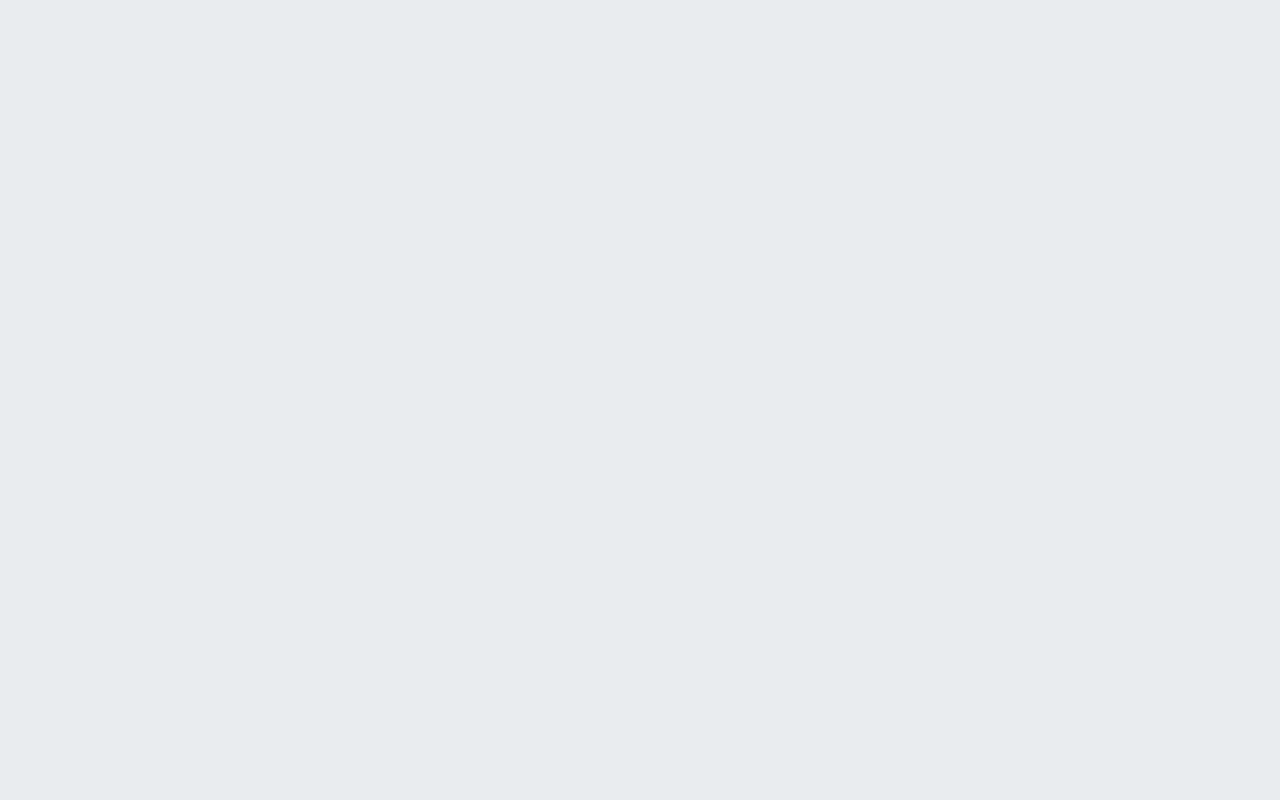
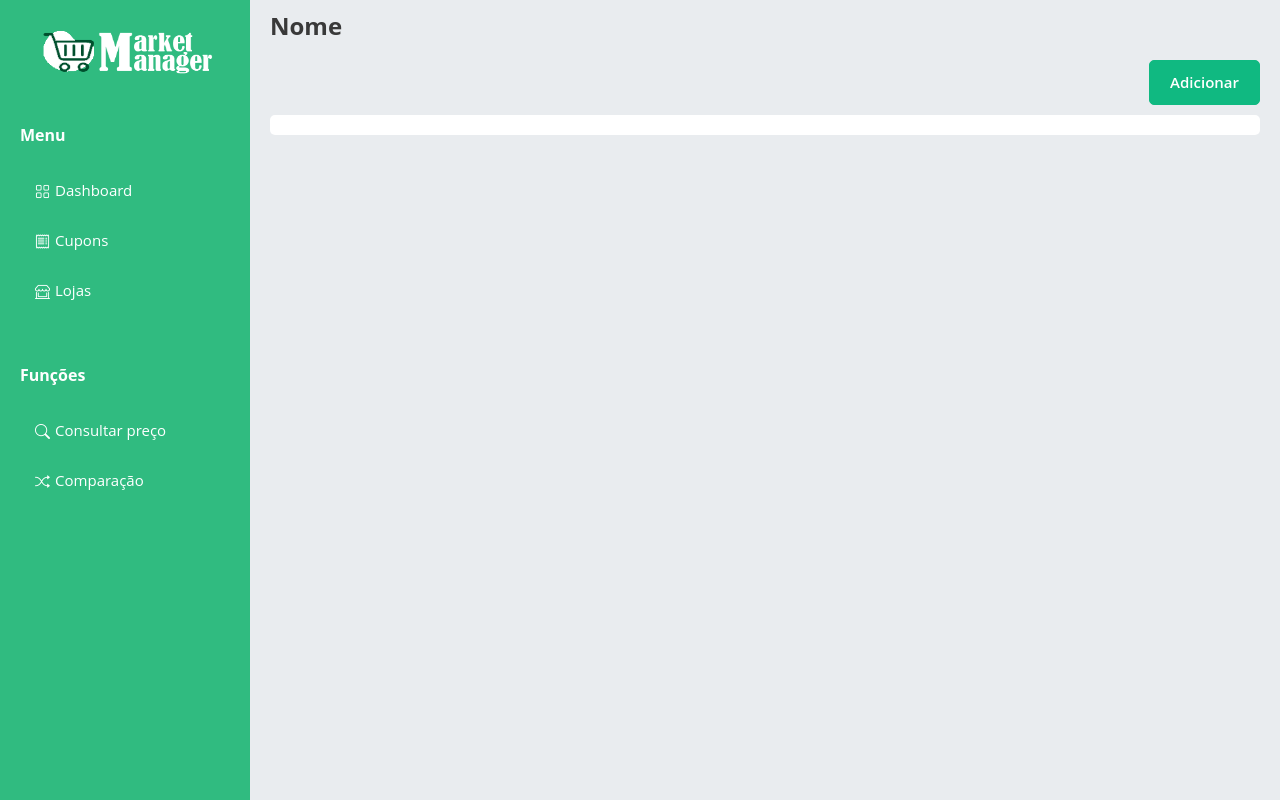
Before and after one commit to BrunoGurris/app.vue.marketmanager, a Vue app: page /lojas in a window 1280 px wide. Before the commit this address had no page. Built offline with nearby package versions, Linux system fonts and the light colour scheme.

Commit message:
fix(*): sidebar

```diff
--- a/src/components/layouts/Sidebar.vue
+++ b/src/components/layouts/Sidebar.vue
@@ -4,22 +4,22 @@
       <img id="sidebar-logo" src="@/assets/images/logo2.png" width="180" height="45">
     </div>
 
-    <!-- <div class="sidebar-menu" v-for="(menuGroup, index) in menuGroups" :key="index">
+    <div class="sidebar-menu" v-for="(menuGroup, index) in menuGroups" :key="index">
       <div class="sidebar-menu-title">{{ menuGroup.title }}</div>
-      <div @click="router.push(item.route)" class="sidebar-menu-item" v-for="(item, idx) in menuGroup.items" :key="idx">
+      <div @click="$router.push(item.route)" class="sidebar-menu-item" v-for="(item, idx) in menuGroup.items" :key="idx">
         <i :class="item.icon" class="sidebar-menu-item-icon"></i>{{ item.page }}
       </div>
-    </div> -->
+    </div>
   </div>
 </template>
 
-<!-- <script>
-import { ref } from 'vue'
-import { useRouter } from 'vue-router'
+<script>
+export default {
+  name: 'Sidebar',
 
-const router = useRouter()
-
-const menuGroups = ref([
+  data() {
+    return {
+      menuGroups: [
         {
           title: 'Menu',
           items: [{
@@ -51,8 +51,11 @@ const menuGroups = ref([
             route: '/comparacao'
           }]
         }
-])
-</script> -->
+      ]
+    }
+  }
+}
+</script>
 
 <style lang="scss" scoped>
 #sidebar {
@@ -91,8 +94,12 @@ const menuGroups = ref([
       padding-left: 35px;
 
       &:hover {
+        font-weight: bold;
+      }
+
+      &:hover {
+        transition: 0.5s;
         padding-left: 40px;
-        font-weight: bold;
         background: $green-hover;
         cursor: pointer;
       }
--- a/src/router/index.js
+++ b/src/router/index.js
@@ -1,6 +1,7 @@
 import { createRouter, createWebHistory } from 'vue-router'
 import Layout from '../components/layouts/Layout.vue'
 import Login from '../views/Login.vue'
+import Stores from '../views/Stores.vue'
 
 const router = createRouter({
   history: createWebHistory(import.meta.env.BASE_URL),
@@ -10,11 +11,11 @@ const router = createRouter({
       name: 'Home',
       component: Layout,
       children: [
-        // {
-        //   path: '/lojas',
-        //   name: 'Stores',
-        //   component: Stores
-        // }
+        {
+          path: '/lojas',
+          name: 'Stores',
+          component: Stores
+        }
       ]
     },
     {
--- /dev/null
+++ b/src/views/Stores.vue
@@ -0,0 +1,26 @@
+<template>
+  <div>
+    <div class="d-flex justify-content-end align-items-center">
+      <Button label="Adicionar" rounded />
+    </div>
+    <div id="pageContent">
+      <!-- <TableStores :stores="stores" /> -->
+    </div>
+
+    <!-- <ModalCreateStore ref="modalCreateStore" /> -->
+  </div>
+</template>
+
+<script>
+</script>
+
+<style lang="scss" scoped>
+#pageContent {
+  width: 100%;
+  background: $white;
+
+  padding: 10px;
+  margin-top: 10px;
+  border-radius: 5px;
+}
+</style>
```
Lines whose indentation alone changed are shown as unchanged.
